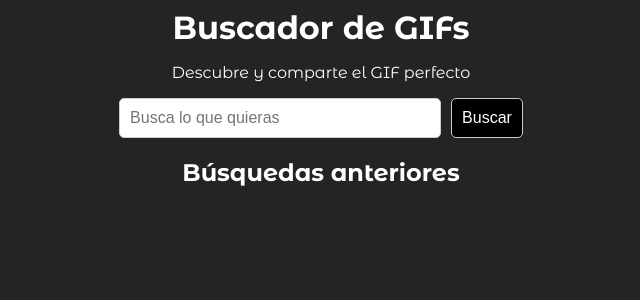
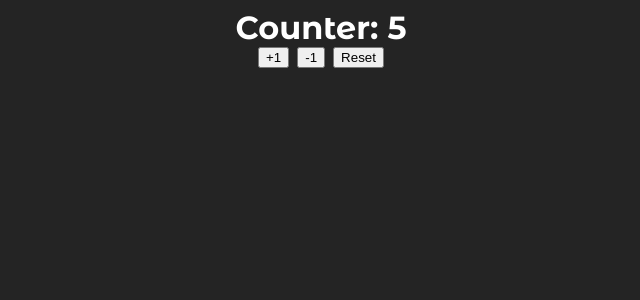
Before and after one commit to GuerreroWelinton/course-react-zero-to-expert, a React (Vite) app in the folder 03-gifs-app/: page / in a window 1280 px wide. Shown: the top 300 px of the page, without its empty margins (319-959 px from the left). Built offline with nearby package versions, Linux system fonts and the light colour scheme.

Commit message:
video - section 7, chapter 5 - problem solved by a 'custom hook'

```diff
--- /dev/null
+++ b/03-gifs-app/src/counter/components/MyCounterApp.tsx
@@ -0,0 +1,31 @@
+import { useState } from 'react';
+
+export const MyCounterApp = () => {
+  const [counter, setCounter] = useState<number>(5);
+
+  const handleAdd = () => {
+    setCounter(counter + 1);
+  };
+
+  const handleSubtract = () => {
+    setCounter(prevState => prevState - 1);
+  };
+
+  const handleReset = () => {
+    setCounter(5);
+  };
+
+  return (
+    <div
+      style={{ display: 'flex', flexDirection: 'column', alignItems: 'center' }}
+    >
+      <h1>Counter: {counter}</h1>
+
+      <div style={{ display: 'flex', gap: '8px' }}>
+        <button onClick={handleAdd}>+1</button>
+        <button onClick={handleSubtract}>-1</button>
+        <button onClick={handleReset}>Reset</button>
+      </div>
+    </div>
+  );
+};
--- a/03-gifs-app/src/gifs/components/Gif.tsx
+++ b/03-gifs-app/src/gifs/components/Gif.tsx
@@ -1,7 +1,7 @@
-import type { GifResource } from '@/mock-data/gifs.mock';
+import type { Gif } from '../interfaces/gifs.interface';
 
 interface Props {
-  gif: GifResource;
+  gif: Gif;
 }
 
 export const Gif = ({ gif }: Props) => {
--- a/03-gifs-app/src/main.tsx
+++ b/03-gifs-app/src/main.tsx
@@ -1,13 +1,13 @@
 import { StrictMode } from 'react';
 import { createRoot } from 'react-dom/client';
 
-import { GifsApp } from './GifsApp';
-
+import { MyCounterApp } from './counter/components/MyCounterApp';
 import './index.css';
 
 createRoot(document.getElementById('root')!).render(
   <StrictMode>
-    <GifsApp />
+    <MyCounterApp />
+    {/* <GifsApp /> */}
   </StrictMode>
 );
 
```
